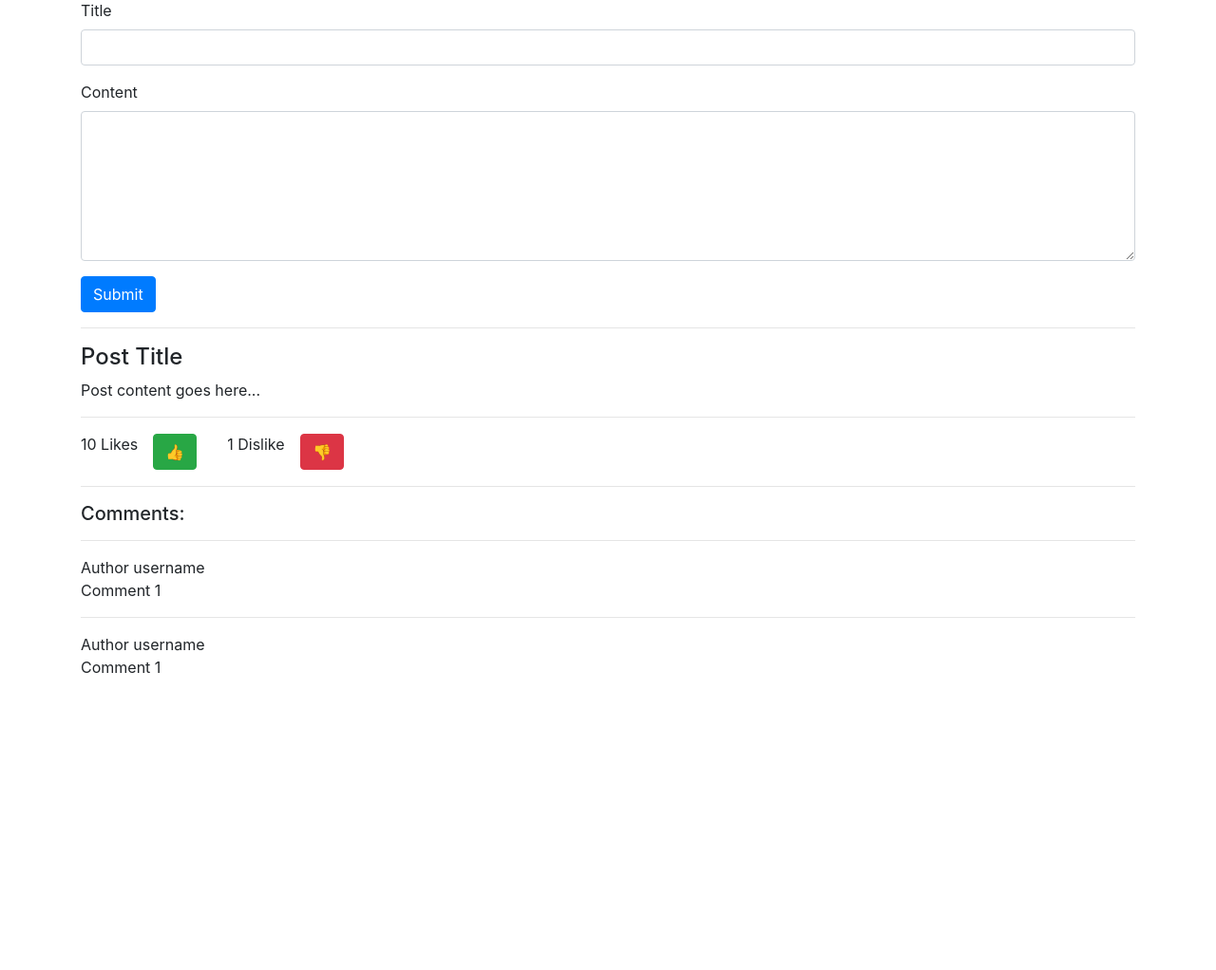
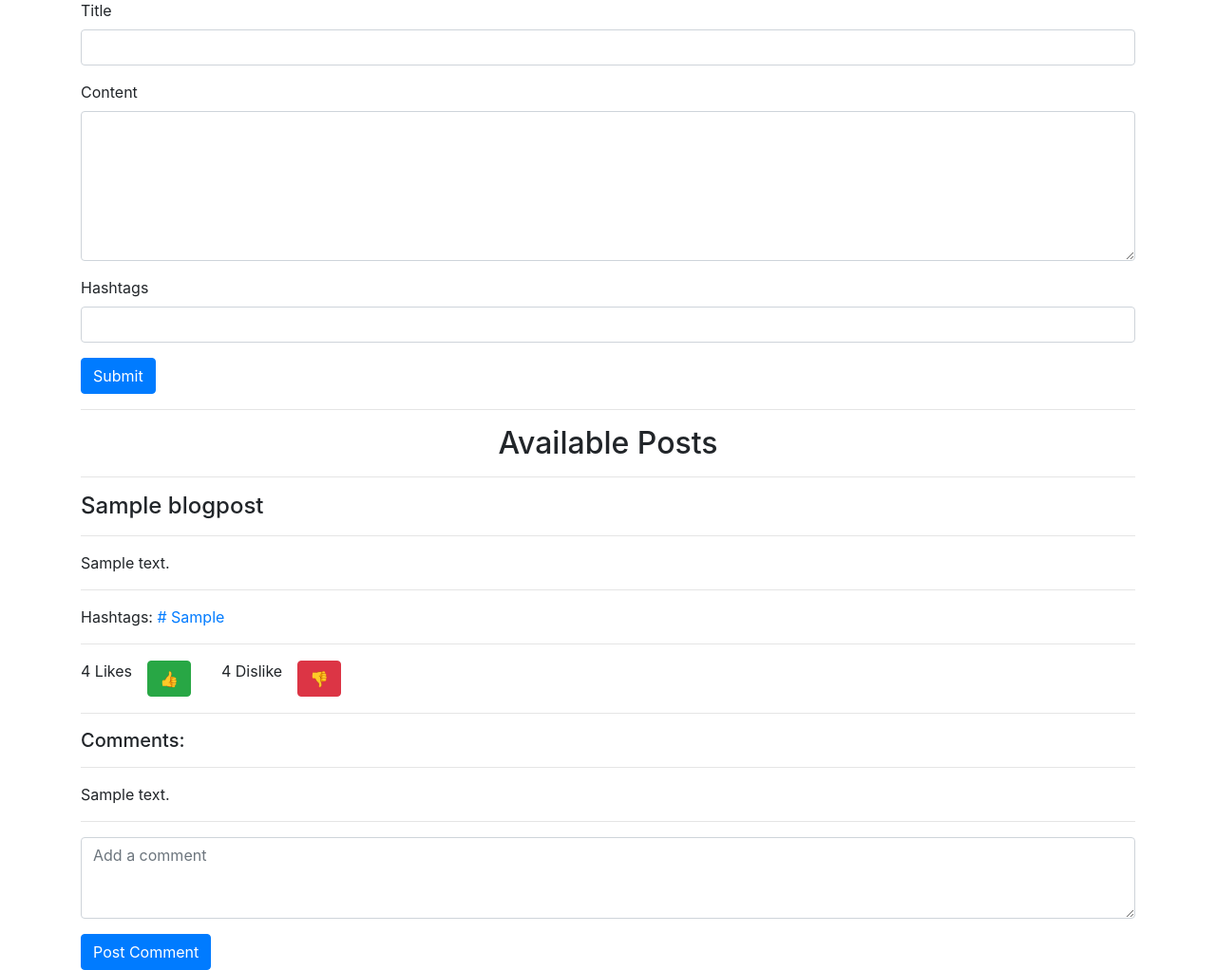
Before and after one commit to mmhdz/mmpython-django, a Django app: template django-basics/mm_blog/blog_post_app/templates/blog_post_app/home.html in a window 1280 px wide. Shown: the part 57-1079 px from the top of the page at 95% size. Before the commit the page ends 766 px from the top, so only its background shows below. Run offline with Django 5.2, Linux system fonts and the light colour scheme; the template is opened without the code that fills it: values that come from a table or form of the project are taken from there, others are empty; data comes from the database, SQL or seed files in the repository; both versions use the stored data as it was before the commit; tables that the repository leaves empty hold one stand-in row (values such as "Sample post"); some libraries are stand-ins or nearby versions.

Commit message:
add helper with function to format hashtags, add views for comments, rating of the post, separate views as single views for post and get requests

```diff
--- a/django-basics/mm_blog/blog_post_app/models.py
+++ b/django-basics/mm_blog/blog_post_app/models.py
@@ -8,7 +8,7 @@ class User(AbstractUser):
     registration_date = models.DateTimeField("the date user is registered")
 
     def __str__(self):
-        return f"username {self.username}, password {self.password}, registration_date {self.registration_date}"
+        return f"id: {self.pk}, username: {self.username}, password: {self.password}, registration_date: {self.registration_date}"
 
 
 class BlogPost(models.Model):
@@ -18,18 +18,18 @@ class BlogPost(models.Model):
     positive_rating = models.IntegerField(default=0)
     negative_rating = models.IntegerField(default=0)
 
-
-class Link(models.Model):
-    link_address = models.URLField(name="link")
-    blog_post = models.ForeignKey(BlogPost, on_delete=models.CASCADE)
+    def __str__(self):
+        return f"id: {self.pk}, title: {self.title}, text: {self.text}, positive_rating: {self.positive_rating}, negative_rating: {self.negative_rating}"
 
 
 class Comment(models.Model):
     text = models.TextField(max_length=1024)
-    user = models.ForeignKey(User, on_delete=models.CASCADE)
     post = models.ForeignKey(BlogPost, on_delete=models.CASCADE)
 
 
 class Hashtag(models.Model):
     value = models.CharField(max_length=45)
     blog_posts = models.ManyToManyField(BlogPost)
+
+    def __str__(self):
+        return f"id: {self.pk}, value: {self.value}"
--- a/django-basics/mm_blog/blog_post_app/templates/blog_post_app/home.html
+++ b/django-basics/mm_blog/blog_post_app/templates/blog_post_app/home.html
@@ -7,7 +7,7 @@
 <body>
     <div class="container">
         <h1>Create a New Blog Post</h1>
-        <form action="{% url 'blog_post_app:blog_home' %}" method="post">
+        <form action="{% url 'blog_post_app:post-home' %}" method="post">
         {% csrf_token %}
             <div class="form-group">
                 <label>Title</label>
@@ -17,35 +17,56 @@
                 <label>Content</label>
                 <textarea class="form-control" rows="6" id="content" name="blog_post.text"></textarea>
             </div>
+            <div class="form-group">
+                <label>Hashtags</label>
+                <input type="text" class="form-control" name="hashtag_string" id="hashtag">
+            </div>
             <button type="submit" class="btn btn-primary">Submit</button>
         </form>
         <hr>
         <div class="post-section">
+            <h2 style="text-align: center;">Available Posts</h2>
+            <hr>
+            {% for blog_post in blog_posts %}
             <div class="post">
                 <div class="actions">
-                    <h4>Post Title</h4>
+                    <h4>{{ blog_post.title }}</h4>
                 </div>
-                <p>Post content goes here...</p>
+                <hr>
+                <p>{{ blog_post.text|urlize }}</p>
+                <hr>
+                <p> Hashtags:
+                    {% for hashtag in blog_post.hashtag_set.all %}
+                    <a href="#">{% if hashtag.value|slice:":1" != "#" %} # {% endif %} {{ hashtag.value }}</a>
+                    {% endfor %}
+                </p>
                 <hr>
                 <div class="d-flex align-items-center">
-                    <p class="mr-3">10 Likes</p>
-                    <button type="button" class="btn btn-success mr-3">👍</button>
-                    <p class="ml-3">1 Dislike</p>
-                    <button type="button" class="btn btn-danger ml-3">👎</button>
+                    <p class="mr-3">{{ blog_post.positive_rating }} Likes</p>
+                    <a type="button" href="{% url 'blog_post_app:post-positive-rating' blog_post.pk %}" class="btn btn-success mr-3">👍</a>
+                    <p class="ml-3">{{ blog_post.negative_rating }} Dislike</p>
+                    <a type="button" href="{% url 'blog_post_app:post-negative-rating' blog_post.pk %}" class="btn btn-danger ml-3">👎</a>
                 </div>
                 <hr>
                 <div class="comments">
                     <h5>Comments:</h5>
                     <hr>
-                    <div class="">Author username</div>
-                    <div class="comment">Comment 1</div>
+                    {% for comment in blog_post.comment_set.all %}
+                    <div class="">{{ comment.post.user.username }}</div>
+                    <div class="comment">{{ comment.text }}</div>
                     <hr>
-                    <div class="">Author username</div>
-                    <div class="comment">Comment 1</div>
+                    {% endfor %}
+                    <form action="{% url 'blog_post_app:post-comment' blog_post.pk %}" method="post">
+                        {% csrf_token %}
+                        <div class="form-group">
+                            <textarea class="form-control mt-3" name="comment_text" rows="3" placeholder="Add a comment"></textarea>
+                        </div>
+                        <button type="submit" class="btn btn-primary">Post Comment</button>
+                    </form>
                 </div>
             </div>
+            {% endfor %}
         </div>
-
     </div>
 
 <script src="https://code.jquery.com/jquery-3.5.1.slim.min.js"></script>
--- a/django-basics/mm_blog/blog_post_app/urls.py
+++ b/django-basics/mm_blog/blog_post_app/urls.py
@@ -4,9 +4,13 @@ from . import views
 app_name = "blog_post_app"
 
 urlpatterns = [
-    path("", views.login_view, name="login_page"),
-    path("register", views.register_get_page, name="registration_page"),
-    path("register_post", views.register_post_request, name="registration_post"),
-    path("home_page", views.create_blog_post, name="blog_home")
-
+    path("", views.get_login_view, name="get-login"),
+    path("/add", views.post_login_view, name="post-login"),
+    path("register/", views.get_registration_view, name="get-registration"),
+    path("register/add", views.post_registration_view, name="post-registration"),
+    path("home_page/", views.get_home_view, name="get-home"),
+    path("home_page/add", views.post_home_view, name="post-home"),
+    path("home_page/comment/add/<int:post_pk>/", views.post_comment_view, name="post-comment"),
+    path("home_page/positive_rating/<int:post_pk>", views.add_positive_rating_view, name="post-positive-rating"),
+    path("home_page/negative_rating/<int:post_pk>", views.add_negative_rating_view, name="post-negative-rating")
 ]
```
Also changed, not shown: django-basics/mm_blog/blog_post_app/helper.py (added, +10 -0 lines), django-basics/mm_blog/blog_post_app/templates/blog_post_app/login.html (+9 -1 lines), django-basics/mm_blog/blog_post_app/templates/blog_post_app/register.html (+6 -1 lines), django-basics/mm_blog/blog_post_app/views.py (+77 -24 lines), django-basics/mm_blog/blog_post_app/migrations/0004_delete_link.py (added), django-basics/mm_blog/blog_post_app/migrations/0005_remove_comment_user.py (added), django-basics/mm_blog/db.sqlite3.
